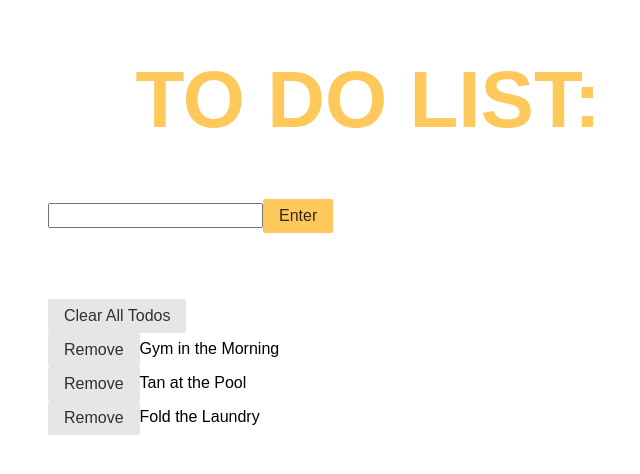
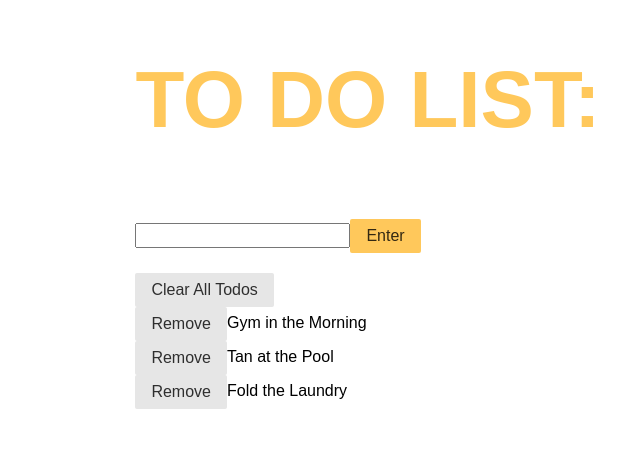
Before and after one commit to alexanderchoi/todos-extension, a React (Create React App) app: page / in a window 1280 px wide. Shown: the top 474 px of the page, without its empty margins (272-912 px from the left). Built offline with nearby package versions, Linux system fonts and the light colour scheme.

Commit message:
update styling

```diff
--- a/src/App.css
+++ b/src/App.css
@@ -6,11 +6,17 @@ h1 {
 
 .App {
 	margin: 0 auto;
-	width: 50%;
+	display: grid;
+	grid-template-columns: repeat(5, 1fr);
+}
+
+.todosWrapper {
+	margin: 0 auto;
+	grid-column: 2 / 5;
 }
 
 .Form {
-	height: 100px;
+	padding: 20px 0px;
 }
 
 .button-secondary {
```
